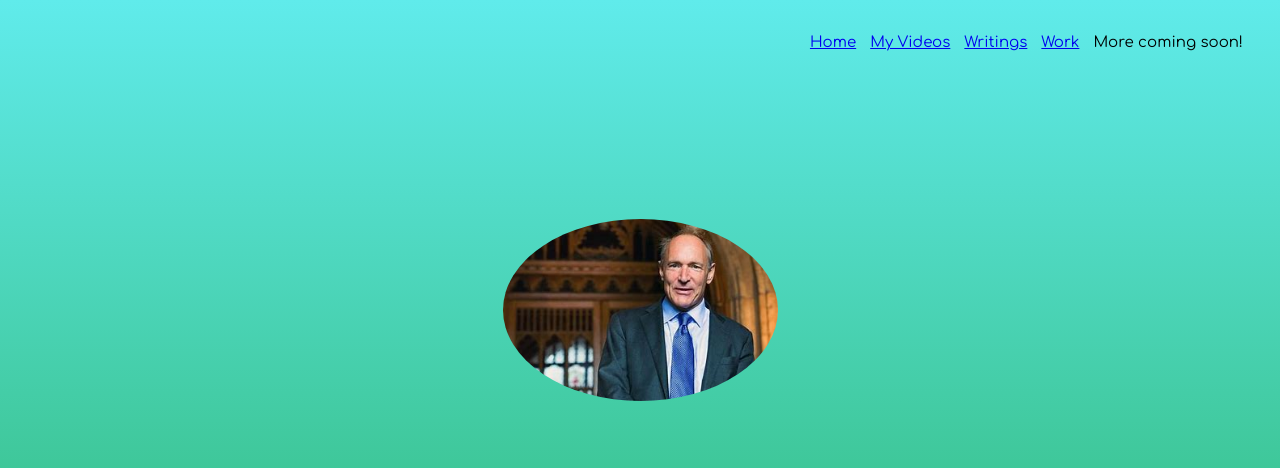
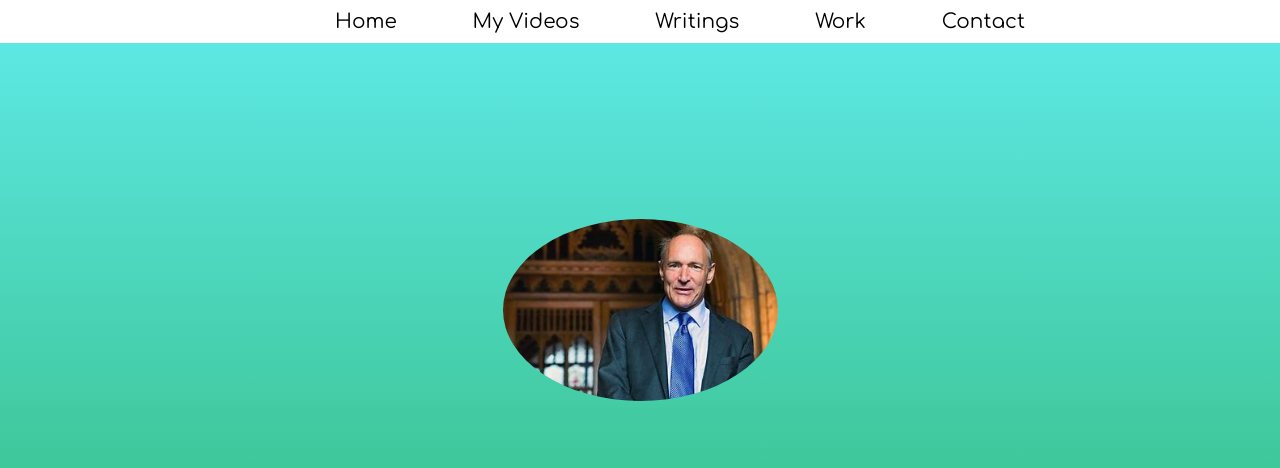
Before and after one commit to NoNamer007/Class-58, a plain HTML site: page index.html in a window 1280 px wide. Shown: the top 468 px of the page. Drawn offline with Linux system fonts and the light colour scheme.

Commit message:
Add files via upload

```diff
--- a/index.html
+++ b/index.html
@@ -8,6 +8,7 @@
     <link rel="preconnect" href="https://fonts.googleapis.com">
     <link rel="preconnect" href="https://fonts.gstatic.com" crossorigin>
     <link href="https://fonts.googleapis.com/css2?family=Comfortaa&display=swap" rel="stylesheet">
+    <link rel="stylesheet" href="https://cdnjs.cloudflare.com/ajax/libs/font-awesome/4.7.0/css/font-awesome.min.css">
 </head>
 
 <body>
@@ -16,7 +17,7 @@
         <li class="links"><a href="#vids">My Videos</a> </li>
         <li class="links"><a href="#writings">Writings</a> </li>
         <li class="links"><a href="#work">Work</a> </li>
-        <li class="links">More coming soon!</li>
+        <li class="links"><a href="#contact">Contact</a></li>
     </ul>
 
     <section id="welcome">
@@ -68,8 +69,27 @@
         <br>
         <div class="line"></div>
         <br>
-        <iframe width="900" height="1000"src="https://webfoundation.org/" title="Website" frameborder="0" allow="accelerometer; ; clipboard-write; encrypted-media; gyroscope; picture-in-picture" allowfullscreen></iframe>
+        <iframe width="900" height="1000" src="https://webfoundation.org/" title="Website" frameborder="0" allow="accelerometer; ; clipboard-write; encrypted-media; gyroscope; picture-in-picture" allowfullscreen></iframe>
+    </section>
+    <section id="contact">
+        <br>
+
+        <iframe src="https://www.google.com/maps/embed?pb=!1m18!1m12!1m3!1d2818.792223387956!2d-93.49117308449365!3d45.049438079098316!2m3!1f0!2f0!3f0!3m2!1i1024!2i768!4f13.1!3m3!1m2!1s0x52b3491761b77e3b%3A0x771fc103756ffba9!2s16430%2052nd%20Ave%20N%2C%20Plymouth%2C%20MN%2055446!5e0!3m2!1sen!2sus!4v1629220676929!5m2!1sen!2sus" width="600" height="450" style="border:0;" allowfullscreen="" loading="lazy"></iframe>
+
+        <div class="contact_1">
+            <a href="mailto:aarnav.saini@gmail.com subject:Hi!"><i class="fa fa-envelope"></i>
+                <h3>My gmail id!</h3>
+            </a>
+
+            <br><br>
+
+            <a href="https://www.instagram.com/accounts/login/#"><i class="fa fa-instagram"></i>
+                <h3>My instagram id!</h3>
+            </a>
+            <br>
+        </div>
+
     </section>
 
-
+    <br>
 </body></html>
--- a/style.css
+++ b/style.css
@@ -1,9 +1,9 @@
-
 body {
-    margin:0px;
+    margin: 0px;
     padding-top: 800px;
     text-align: center;
 }
+
 .profile {
     border-radius: 50%;
     width: 275px;
@@ -11,8 +11,8 @@ body {
 }
 
 #welcome {
-   background:  linear-gradient(#60ebeb 0%, #27ae60 100%);
-   height: 800px;
+    background: linear-gradient(#60ebeb 0%, #27ae60 100%);
+    height: 800px;
     width: 100%;
 
     color: white;
@@ -32,12 +32,14 @@ h1 {
         font-size: 40px;
     font-weight: 300;
 }
+
 h2 {
     color: black;
     font-family: monospace;
     font-size: 30px;
     font-weight: 300;
 }
+
 #bio {
     padding: 50px;
     text-align: center;
@@ -58,6 +60,7 @@ p {
     font-size: 15px;
     line-height: 1.3;
 }
+
 .inner {
     display: table-cell;
     text-align: center;
@@ -65,29 +68,33 @@ p {
 }
 
 .menu {
-    position: absolute;
-    top: 10px;
+    position: fixed;
+    top: 0px;
     z-index: 10;
-    right: 30px;
-    color: black;
     font-size: 15px;
-    cursor: pointer;
+    width: 100%;
+    background-color: white;
+    margin-top: 0px;
+    padding-top: 10px;
+    padding-bottom: 10px;
+
 }
 
 .links {
-    float: left;
- font-family: 'Comfortaa', cursive;
- list-style: none;
- padding-left: 7px;
- padding-right: 7px;
- padding-top: 9px;
- padding-bottom: 9px;
+    display: inline;
+    font-family: 'Comfortaa', cursive;
+    font-size: 20px;
+    margin-left: 30px;
+    margin-right: 30px;
+    text-decoration: none;
+    left:5px;
+    padding: 5px;
+}
 
-}
 .links:hover {
     background-color: dodgerblue;
-    border-radius: 10px;
-    font-size: 19px;
+    border-radius: 25px;
+    font-size: 23px;
 }
 
 html {
@@ -97,3 +104,24 @@ html {
 .article:hover {
     color: blue;
 }
+
+#contact {
+    background-color: darkred;
+}
+
+#contact iframe {
+    width: 95%;
+}
+
+.contact_1 a {
+    color: white;
+}
+
+.contact_1 h3 {
+    display: inline;
+}
+
+a {
+    text-decoration: none;
+    color: black;
+}
```
